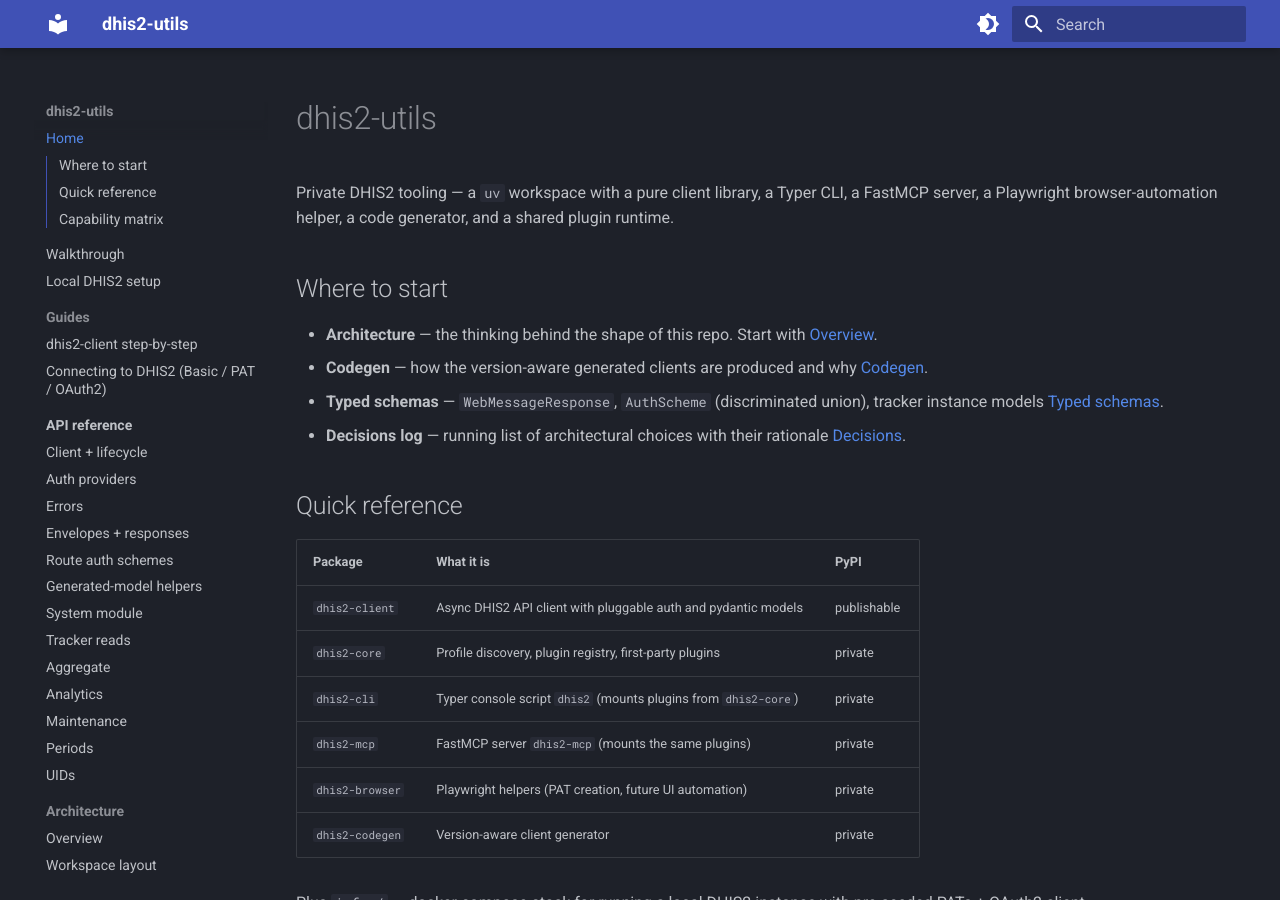
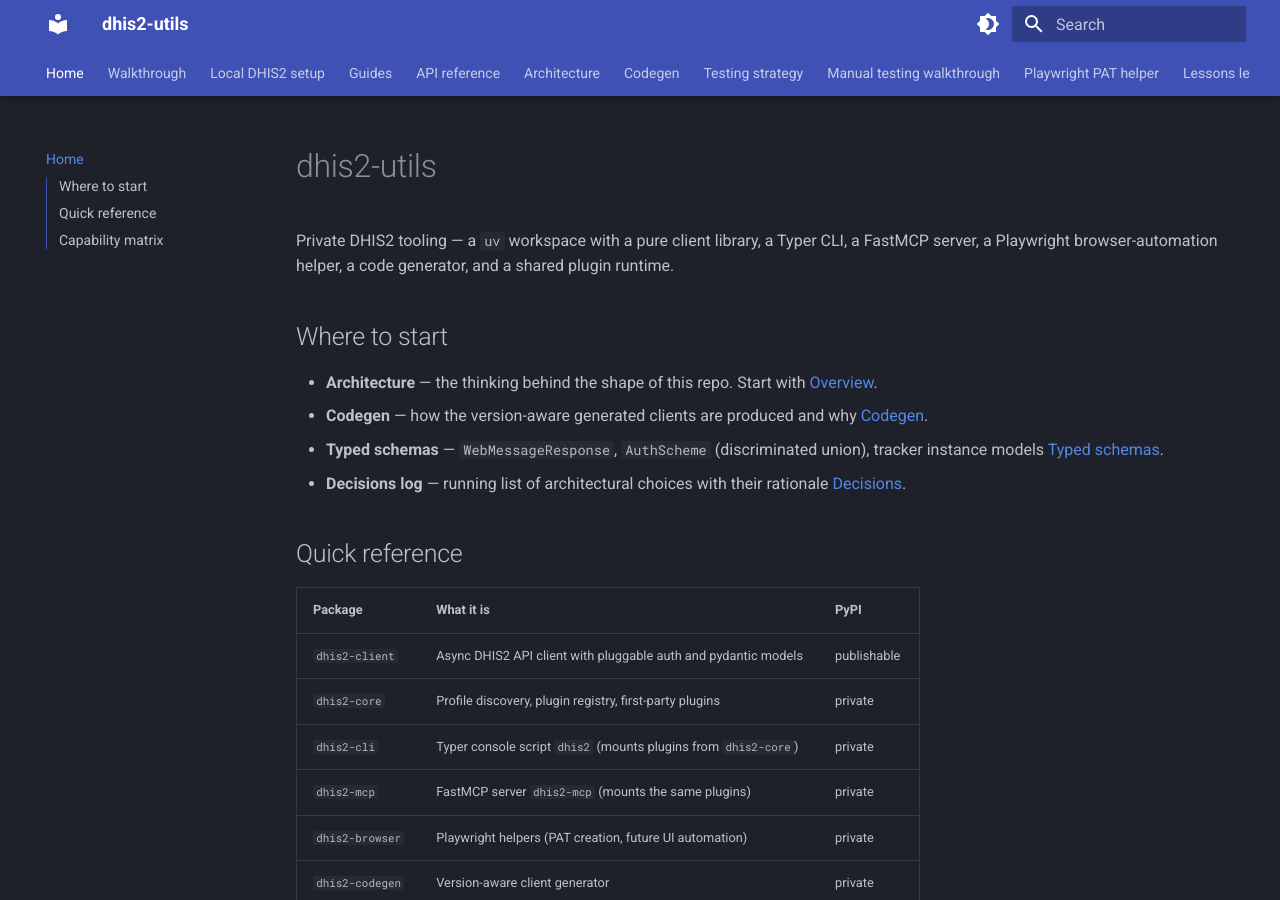
Before and after one commit to winterop-com/dhis2-utils, an MkDocs documentation site: the page built from docs/index.md, in a window 1280 px wide and 900 px high. Built offline with MkDocs 1.6.1 and Material for MkDocs 9.7.7, drawn with Linux system fonts in a browser that asks for light colours.

Commit message:
docs: navigation.tabs so each section has its own sidebar
Previously `navigation.sections` + `navigation.expand` made every
nav entry collapse into one long left sidebar. With tabs, top-level
sections (Home, Walkthrough, Guides, Architecture, API reference, ...)
render as tabs at the top of the page; selecting one shows just that
section's sub-pages in the left sidebar. The right sidebar stays as
the current page's TOC.

`navigation.tabs.sticky` keeps tabs visible while scrolling;
`toc.follow` highlights the current heading in the right TOC.

```diff
--- a/mkdocs.yml
+++ b/mkdocs.yml
@@ -19,11 +19,13 @@
         icon: material/brightness-7
         name: Switch to dark mode
   features:
+    - navigation.tabs
+    - navigation.tabs.sticky
     - navigation.sections
-    - navigation.expand
     - navigation.indexes
     - navigation.top
     - navigation.tracking
+    - toc.follow
     - toc.integrate
     - search.highlight
     - search.share
```
